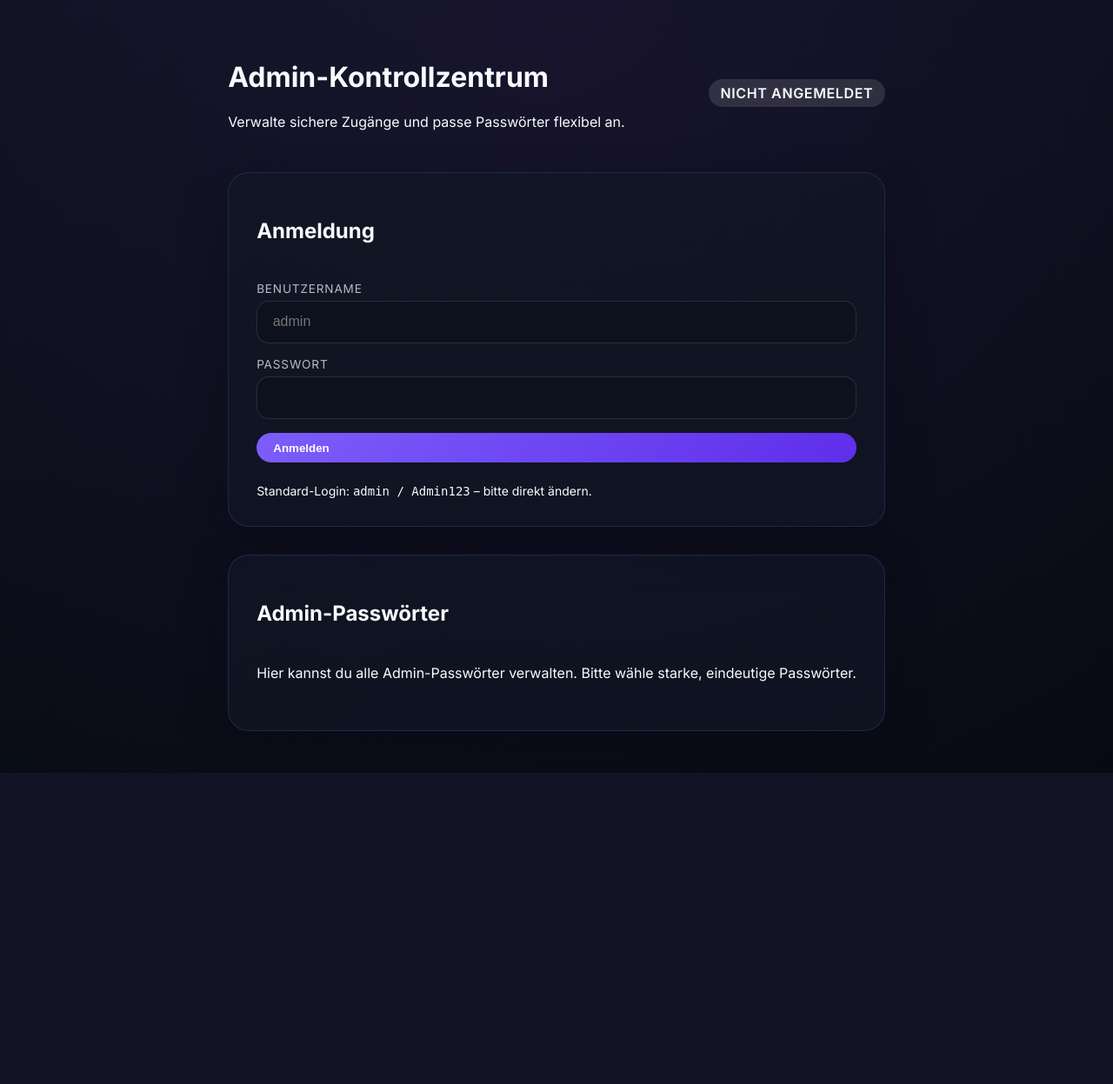
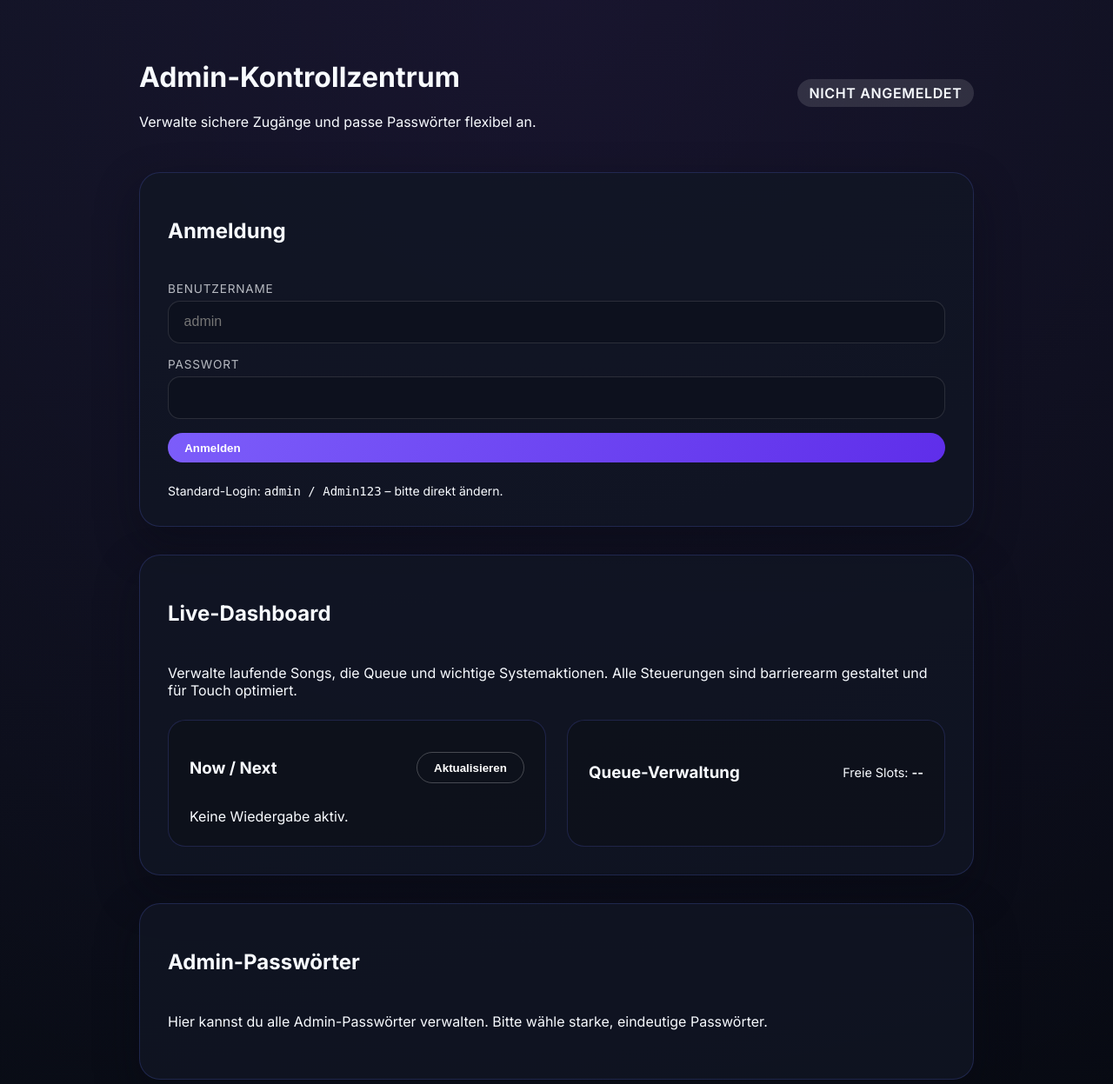
Before and after one commit to Schlaxi1904/AutoDJ, a FastAPI app: page /admin in a window 1280 px wide. Shown: the top 1247 px of the page at 87% size. Before the commit the page ends 889 px from the top, so only its background shows below. Run offline with FastAPI, Linux system fonts and the light colour scheme.

Commit message:
Add live admin dashboard controls and queue actions

```diff
--- a/src/auto_dj/web/app.py
+++ b/src/auto_dj/web/app.py
@@ -106,11 +106,6 @@ class QueueEntryOut(BaseModel):
     model_config = ConfigDict(from_attributes=True)
 
 
-class QueueStatusOut(BaseModel):
-    entries: List[QueueEntryOut]
-    remaining_slots: int
-
-
 class AdminAccountOut(BaseModel):
     id: int
     username: str
@@ -127,6 +122,17 @@ class AdminLoginRequest(BaseModel):
 
 class PasswordChangeRequest(BaseModel):
     new_password: str
+
+
+class QueueStatusOut(BaseModel):
+    entries: List[QueueEntryOut]
+    remaining_slots: int
+
+
+class AdminDashboardStateOut(BaseModel):
+    now_playing: Optional[QueueEntryOut]
+    queue: List[QueueEntryOut]
+    remaining_slots: int
 
 
 @app.get("/", response_class=HTMLResponse)
@@ -270,3 +276,56 @@ async def admin_change_password(
     except ValueError as exc:  # pragma: no cover - simple validation branch
         raise HTTPException(status_code=status.HTTP_400_BAD_REQUEST, detail=str(exc)) from exc
     return Response(status_code=status.HTTP_204_NO_CONTENT)
+
+
+@app.get("/admin/state", response_model=AdminDashboardStateOut)
+async def admin_state(
+    queue: QueueManager = Depends(get_queue_manager),
+    _: AdminUser = Depends(require_admin),
+) -> AdminDashboardStateOut:
+    status_snapshot = queue.status()
+    now_playing = queue.current_track()
+    return AdminDashboardStateOut(
+        now_playing=now_playing,
+        queue=status_snapshot.entries,
+        remaining_slots=status_snapshot.remaining_slots,
+    )
+
+
+@app.delete("/admin/queue/{entry_id}", status_code=status.HTTP_204_NO_CONTENT)
+async def admin_remove_queue_entry(
+    entry_id: int,
+    queue: QueueManager = Depends(get_queue_manager),
+    _: AdminUser = Depends(require_admin),
+) -> Response:
+    try:
+        queue.remove(entry_id)
+    except ValueError as exc:
+        raise HTTPException(status_code=status.HTTP_404_NOT_FOUND, detail=str(exc)) from exc
+    return Response(status_code=status.HTTP_204_NO_CONTENT)
+
+
+@app.post("/admin/queue/{entry_id}/promote", response_model=QueueEntryOut)
+async def admin_promote_queue_entry(
+    entry_id: int,
+    queue: QueueManager = Depends(get_queue_manager),
+    _: AdminUser = Depends(require_admin),
+) -> QueueEntry:
+    try:
+        entry = queue.promote(entry_id)
+    except ValueError as exc:
+        raise HTTPException(status_code=status.HTTP_404_NOT_FOUND, detail=str(exc)) from exc
+    return entry
+
+
+@app.post("/admin/queue/{entry_id}/play", response_model=QueueEntryOut)
+async def admin_mark_playing_queue_entry(
+    entry_id: int,
+    queue: QueueManager = Depends(get_queue_manager),
+    _: AdminUser = Depends(require_admin),
+) -> QueueEntry:
+    try:
+        entry = queue.mark_playing(entry_id)
+    except ValueError as exc:
+        raise HTTPException(status_code=status.HTTP_404_NOT_FOUND, detail=str(exc)) from exc
+    return entry
--- a/src/auto_dj/web/static/admin.js
+++ b/src/auto_dj/web/static/admin.js
@@ -2,9 +2,16 @@ const loginForm = document.getElementById("login-form");
 const loginCard = document.getElementById("login-card");
 const accountsCard = document.getElementById("accounts-card");
 const accountsList = document.getElementById("accounts-list");
+const dashboardCard = document.getElementById("dashboard-card");
+const dashboardNowPlaying = document.getElementById("dashboard-now-playing");
+const dashboardRemaining = document.getElementById("dashboard-remaining");
+const dashboardQueue = document.getElementById("dashboard-queue");
+const refreshDashboardButton = document.getElementById("refresh-dashboard");
 const logoutButton = document.getElementById("logout-button");
 const toast = document.getElementById("toast");
 const toastMessage = document.getElementById("toast-message");
+
+let dashboardInterval = null;
 
 function showToast(message, variant = "info") {
   toastMessage.textContent = message;
@@ -93,6 +100,125 @@ function renderAccounts(accounts) {
   }
 }
 
+function renderNowPlaying(entry) {
+  dashboardNowPlaying.innerHTML = "";
+  if (!entry) {
+    const empty = document.createElement("p");
+    empty.className = "admin-empty";
+    empty.textContent = "Keine Wiedergabe aktiv.";
+    dashboardNowPlaying.appendChild(empty);
+    return;
+  }
+
+  const card = document.createElement("article");
+  card.className = "dashboard-now__card";
+  card.innerHTML = `
+    <header>
+      <h4>${entry.track.title}</h4>
+      <p>${entry.track.artist}</p>
+    </header>
+    <dl>
+      <div><dt>Quelle</dt><dd>${entry.source}</dd></div>
+      <div><dt>Status</dt><dd>${entry.status}</dd></div>
+      <div><dt>Energie</dt><dd>${Math.round(entry.track.energy_avg * 100)}%</dd></div>
+      <div><dt>BPM</dt><dd>${Math.round(entry.track.bpm)}</dd></div>
+    </dl>
+  `;
+  dashboardNowPlaying.appendChild(card);
+}
+
+function createQueueAction(label, action) {
+  const button = document.createElement("button");
+  button.type = "button";
+  button.className = "button button--ghost queue-action";
+  button.textContent = label;
+  button.dataset.action = action;
+  return button;
+}
+
+function renderQueue(entries) {
+  dashboardQueue.innerHTML = "";
+  if (!entries.length) {
+    const empty = document.createElement("li");
+    empty.className = "admin-empty";
+    empty.textContent = "Keine Einträge in der Queue.";
+    dashboardQueue.appendChild(empty);
+    return;
+  }
+
+  for (const entry of entries) {
+    const item = document.createElement("li");
+    item.className = "dashboard-queue__item";
+    item.dataset.entryId = entry.id;
+
+    const meta = document.createElement("div");
+    meta.className = "dashboard-queue__meta";
+    meta.innerHTML = `
+      <h4>${entry.track.title}</h4>
+      <p>${entry.track.artist}</p>
+      <span class="badge">${entry.source}</span>
+    `;
+    item.appendChild(meta);
+
+    const actions = document.createElement("div");
+    actions.className = "dashboard-queue__actions";
+    const playButton = createQueueAction("Als Nächstes", "play");
+    const promoteButton = createQueueAction("Priorisieren", "promote");
+    const deleteButton = createQueueAction("Entfernen", "delete");
+    actions.append(playButton, promoteButton, deleteButton);
+    item.appendChild(actions);
+
+    dashboardQueue.appendChild(item);
+  }
+}
+
+async function fetchDashboard() {
+  try {
+    const response = await fetch("/admin/state");
+    if (!response.ok) {
+      throw new Error("Dashboard konnte nicht geladen werden");
+    }
+    const data = await response.json();
+    dashboardRemaining.textContent = data.remaining_slots;
+    renderNowPlaying(data.now_playing);
+    renderQueue(data.queue);
+  } catch (error) {
+    showToast(error.message || "Unbekannter Fehler", "error");
+  }
+}
+
+function stopDashboardUpdates() {
+  if (dashboardInterval) {
+    clearInterval(dashboardInterval);
+    dashboardInterval = null;
+  }
+}
+
+function startDashboardUpdates() {
+  stopDashboardUpdates();
+  fetchDashboard();
+  dashboardInterval = setInterval(fetchDashboard, 5000);
+}
+
+function setAuthenticated(isAuthenticated) {
+  if (!loginCard || !accountsCard || !dashboardCard) {
+    return;
+  }
+  loginCard.hidden = isAuthenticated;
+  accountsCard.hidden = !isAuthenticated;
+  dashboardCard.hidden = !isAuthenticated;
+
+  if (isAuthenticated) {
+    fetchAccounts();
+    startDashboardUpdates();
+  } else {
+    stopDashboardUpdates();
+    accountsList.innerHTML = "";
+    dashboardQueue.innerHTML = "";
+    dashboardNowPlaying.innerHTML = "";
+  }
+}
+
 if (loginForm) {
   loginForm.addEventListener("submit", async (event) => {
     event.preventDefault();
@@ -110,10 +236,8 @@ if (loginForm) {
         const data = await response.json().catch(() => ({}));
         throw new Error(data.detail || "Login fehlgeschlagen");
       }
-      loginCard.hidden = true;
-      accountsCard.hidden = false;
       showToast("Anmeldung erfolgreich", "success");
-      await fetchAccounts();
+      setAuthenticated(true);
     } catch (error) {
       showToast(error.message || "Unbekannter Fehler", "error");
     }
@@ -126,11 +250,62 @@ if (logoutButton) {
       await fetch("/admin/logout", { method: "POST" });
     } finally {
       showToast("Abgemeldet", "info");
+      setAuthenticated(false);
       window.location.reload();
     }
   });
 }
 
-if (accountsCard && !accountsCard.hasAttribute("hidden")) {
-  fetchAccounts();
+if (dashboardCard && !dashboardCard.hasAttribute("hidden")) {
+  setAuthenticated(true);
 }
+
+if (refreshDashboardButton) {
+  refreshDashboardButton.addEventListener("click", () => {
+    fetchDashboard();
+  });
+}
+
+if (dashboardQueue) {
+  dashboardQueue.addEventListener("click", async (event) => {
+    const target = event.target;
+    if (!(target instanceof HTMLElement)) {
+      return;
+    }
+    const action = target.dataset.action;
+    if (!action) {
+      return;
+    }
+    const item = target.closest(".dashboard-queue__item");
+    if (!item) {
+      return;
+    }
+    const entryId = item.dataset.entryId;
+    if (!entryId) {
+      return;
+    }
+
+    try {
+      if (action === "delete") {
+        const response = await fetch(`/admin/queue/${entryId}`, { method: "DELETE" });
+        if (!response.ok) {
+          throw new Error("Entfernen fehlgeschlagen");
+        }
+      } else if (action === "promote") {
+        const response = await fetch(`/admin/queue/${entryId}/promote`, { method: "POST" });
+        if (!response.ok) {
+          throw new Error("Priorisieren fehlgeschlagen");
+        }
+      } else if (action === "play") {
+        const response = await fetch(`/admin/queue/${entryId}/play`, { method: "POST" });
+        if (!response.ok) {
+          throw new Error("Übergabe fehlgeschlagen");
+        }
+      }
+      showToast("Aktion ausgeführt", "success");
+      fetchDashboard();
+    } catch (error) {
+      showToast(error.message || "Unbekannter Fehler", "error");
+    }
+  });
+}
--- a/src/auto_dj/web/static/styles.css
+++ b/src/auto_dj/web/static/styles.css
@@ -456,6 +456,113 @@ body {
   gap: 1rem;
 }
 
+.admin-dashboard-grid {
+  display: grid;
+  gap: 1.5rem;
+  grid-template-columns: repeat(auto-fit, minmax(280px, 1fr));
+}
+
+.dashboard-panel {
+  background: rgba(14, 17, 27, 0.9);
+  border: 1px solid rgba(100, 114, 255, 0.2);
+  border-radius: 20px;
+  padding: 1.5rem;
+  display: grid;
+  gap: 1rem;
+}
+
+.dashboard-panel__header {
+  display: flex;
+  justify-content: space-between;
+  gap: 1rem;
+  align-items: center;
+}
+
+.dashboard-meta {
+  color: var(--text-muted);
+  font-size: 0.9rem;
+}
+
+.dashboard-now {
+  display: grid;
+  gap: 1rem;
+}
+
+.dashboard-now__card {
+  background: rgba(10, 13, 21, 0.95);
+  border: 1px solid rgba(100, 114, 255, 0.25);
+  border-radius: 18px;
+  padding: 1.25rem;
+  display: grid;
+  gap: 0.75rem;
+}
+
+.dashboard-now__card header h4 {
+  margin: 0;
+}
+
+.dashboard-now__card header p {
+  margin: 0;
+  color: var(--text-muted);
+}
+
+.dashboard-now__card dl {
+  display: grid;
+  grid-template-columns: repeat(auto-fit, minmax(120px, 1fr));
+  gap: 0.5rem;
+  margin: 0;
+}
+
+.dashboard-now__card dt {
+  font-size: 0.75rem;
+  text-transform: uppercase;
+  color: var(--text-muted);
+}
+
+.dashboard-now__card dd {
+  margin: 0;
+  font-weight: 600;
+}
+
+.dashboard-queue {
+  list-style: none;
+  margin: 0;
+  padding: 0;
+  display: grid;
+  gap: 1rem;
+}
+
+.dashboard-queue__item {
+  display: flex;
+  justify-content: space-between;
+  gap: 1rem;
+  align-items: center;
+  background: rgba(10, 13, 21, 0.95);
+  border: 1px solid rgba(100, 114, 255, 0.25);
+  border-radius: 18px;
+  padding: 1.25rem;
+  flex-wrap: wrap;
+}
+
+.dashboard-queue__meta h4 {
+  margin: 0 0 0.25rem;
+}
+
+.dashboard-queue__meta p {
+  margin: 0;
+  color: var(--text-muted);
+}
+
+.dashboard-queue__actions {
+  display: flex;
+  gap: 0.5rem;
+  flex-wrap: wrap;
+}
+
+.queue-action {
+  font-size: 0.85rem;
+}
+
 .account-item {
   background: rgba(14, 17, 27, 0.9);
   border: 1px solid rgba(100, 114, 255, 0.25);
@@ -516,4 +623,8 @@ body {
   .admin-card {
     padding: 1.5rem;
   }
+
+  .dashboard-panel {
+    padding: 1.25rem;
+  }
 }
--- a/src/auto_dj/web/templates/admin.html
+++ b/src/auto_dj/web/templates/admin.html
@@ -45,6 +45,35 @@
         <p class="admin-hint">Standard-Login: <code>admin / Admin123</code> &ndash; bitte direkt ändern.</p>
       </section>
 
+      <section class="admin-card" id="dashboard-card" {% if not admin %}hidden{% endif %}>
+        <h2>Live-Dashboard</h2>
+        <p class="admin-card__lead">
+          Verwalte laufende Songs, die Queue und wichtige Systemaktionen. Alle Steuerungen sind
+          barrierearm gestaltet und für Touch optimiert.
+        </p>
+        <div class="admin-dashboard-grid">
+          <section class="dashboard-panel" aria-labelledby="dashboard-now-playing-title">
+            <header class="dashboard-panel__header">
+              <h3 id="dashboard-now-playing-title">Now / Next</h3>
+              <button class="button button--ghost" id="refresh-dashboard" type="button">
+                Aktualisieren
+              </button>
+            </header>
+            <div class="dashboard-now" id="dashboard-now-playing" aria-live="polite">
+              <p class="admin-empty">Keine Wiedergabe aktiv.</p>
+            </div>
+          </section>
+
+          <section class="dashboard-panel" aria-labelledby="dashboard-queue-title">
+            <header class="dashboard-panel__header">
+              <h3 id="dashboard-queue-title">Queue-Verwaltung</h3>
+              <span class="dashboard-meta">Freie Slots: <strong id="dashboard-remaining">--</strong></span>
+            </header>
+            <ul class="dashboard-queue" id="dashboard-queue" role="list" aria-live="polite"></ul>
+          </section>
+        </div>
+      </section>
+
       <section class="admin-card" id="accounts-card" {% if not admin %}hidden{% endif %}>
         <h2>Admin-Passwörter</h2>
         <p class="admin-card__lead">
```
Also changed, not shown: src/auto_dj/services/queue.py (+49 -3 lines), README.md.
